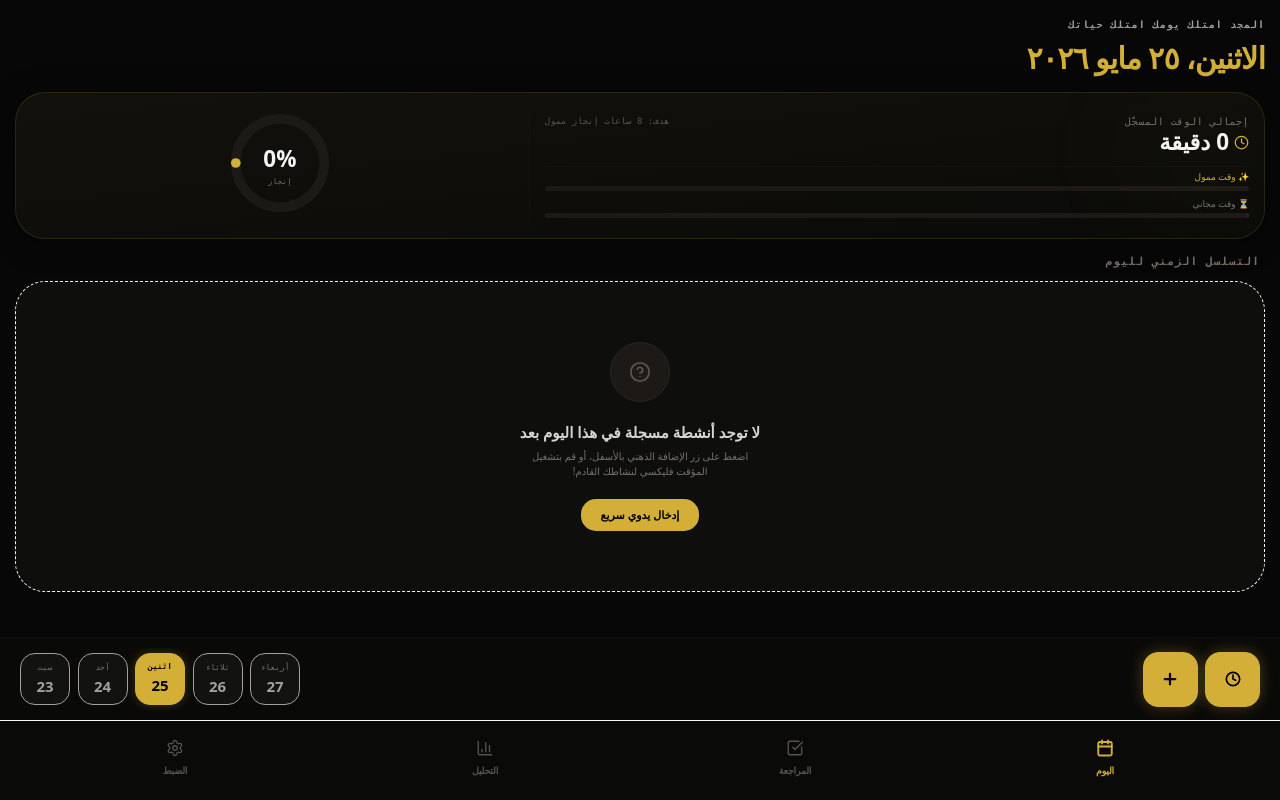
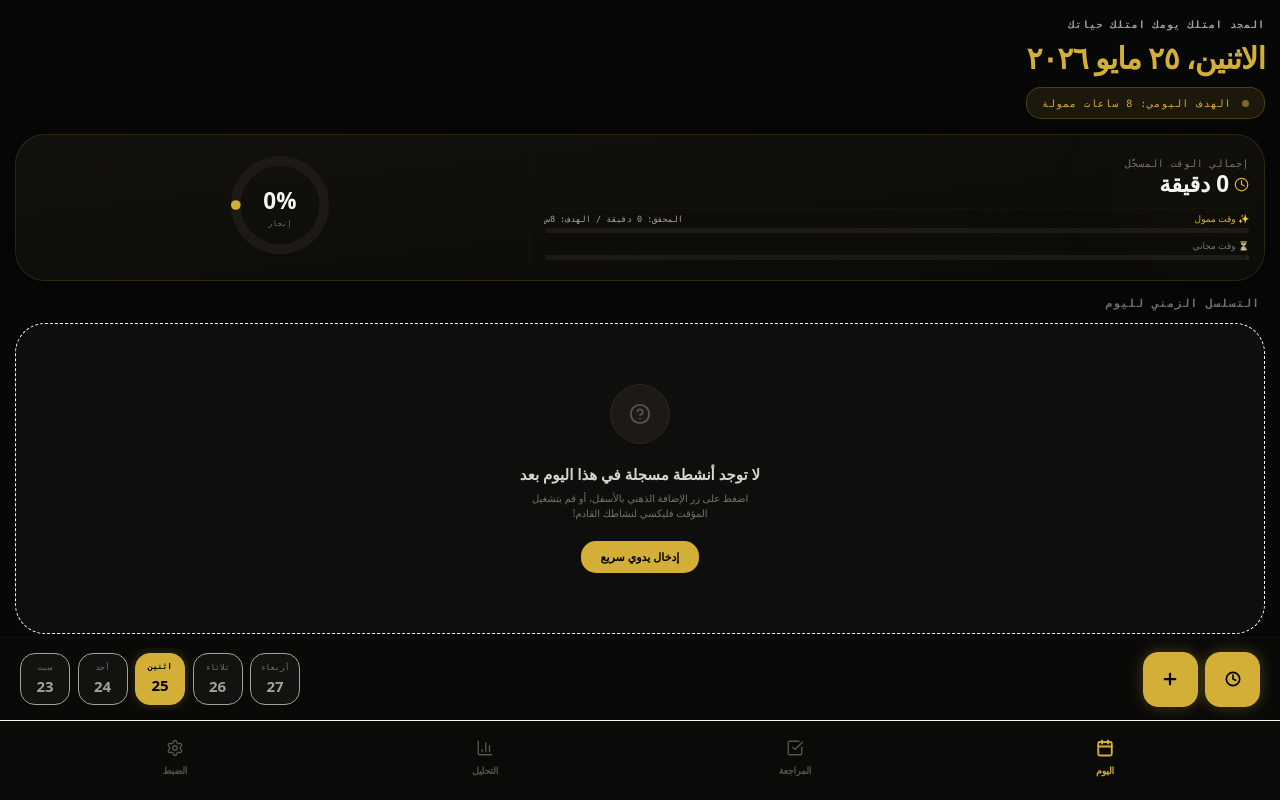
Before and after one commit to BashirAljounaidy/AlMajd-Time-Tracker, a React (Vite) app: page / in a window 1280 px wide. Both pictures are taken after a click on the button "تخطي". Built offline with nearby package versions, Linux system fonts and the light colour scheme.

Commit message:
feat: redesign target goal representation in TodayView using premium golden header badge and descriptive progress status

```diff
--- a/src/components/TodayView.tsx
+++ b/src/components/TodayView.tsx
@@ -157,6 +157,10 @@ export const TodayView: React.FC<TodayViewProps> = ({
           <div className="text-2xl font-extrabold font-sans text-[#D4AF37] tracking-tight uppercase">
             {formatDateString(currentDate)}
           </div>
+          <div className="flex items-center gap-2 mt-2 bg-[#D4AF37]/10 border border-[#D4AF37]/25 text-[#D4AF37] px-3 py-1.5 rounded-xl text-[10px] font-mono tracking-widest uppercase w-fit select-none">
+            <span className="w-1.5 h-1.5 rounded-full bg-[#D4AF37] animate-pulse" />
+            <span>{isAr ? `الهدف اليومي: ${goalHours} ساعات ممولة` : `DAILY TARGET: ${goalHours} FUNDED HOURS`}</span>
+          </div>
         </div>
 
       {/* 2) High-End Bento Scorecard Grid */}
@@ -172,14 +176,9 @@ export const TodayView: React.FC<TodayViewProps> = ({
             <div className="col-span-7 space-y-2.5">
 
                   <div className="space-y-0.5">
-                    <div className="flex items-center justify-between">
-                      <span className="text-[10px] text-stone-500 uppercase tracking-wider font-mono">
-                        {isAr ? 'إجمالي الوقت المسجّل' : 'TOTAL TRACKED'}
-                      </span>
-                      <div className="flex items-center gap-1 text-[9px] text-stone-600 font-mono">
-                        {isAr ? `هدف: ${goalHours} ساعات إنجاز ممول` : `Goal: ${goalHours} funded hours`}
-                      </div>
-                    </div>
+                    <span className="text-[10px] text-stone-500 uppercase tracking-wider font-mono block">
+                      {isAr ? 'إجمالي الوقت المسجّل' : 'TOTAL TRACKED'}
+                    </span>
                     <p id="metric-total-tracked" className="text-stone-100 font-bold text-lg font-sans leading-none flex items-center gap-1">
                       <Clock size={15} className="text-[#D4AF37]" />
                       <span>{formatMins(totalTrackedMins)}</span>
@@ -192,6 +191,9 @@ export const TodayView: React.FC<TodayViewProps> = ({
                 <div>
                   <div className="flex justify-between items-center text-[9px] font-medium leading-none mb-1">
                     <span className="text-[#D4AF37]">{isAr ? '✨ وقت ممول' : '✨ Funded'}</span>
+                    <span className="text-stone-400 font-mono text-[8.5px]">
+                      {isAr ? `المحقق: ${formatMins(usefulMins)} / الهدف: ${goalHours}س` : `Done: ${formatMins(usefulMins)} / Target: ${goalHours}h`}
+                    </span>
                   </div>
                   <div className="h-1 bg-stone-900 rounded-full overflow-hidden">
                     <div
```
